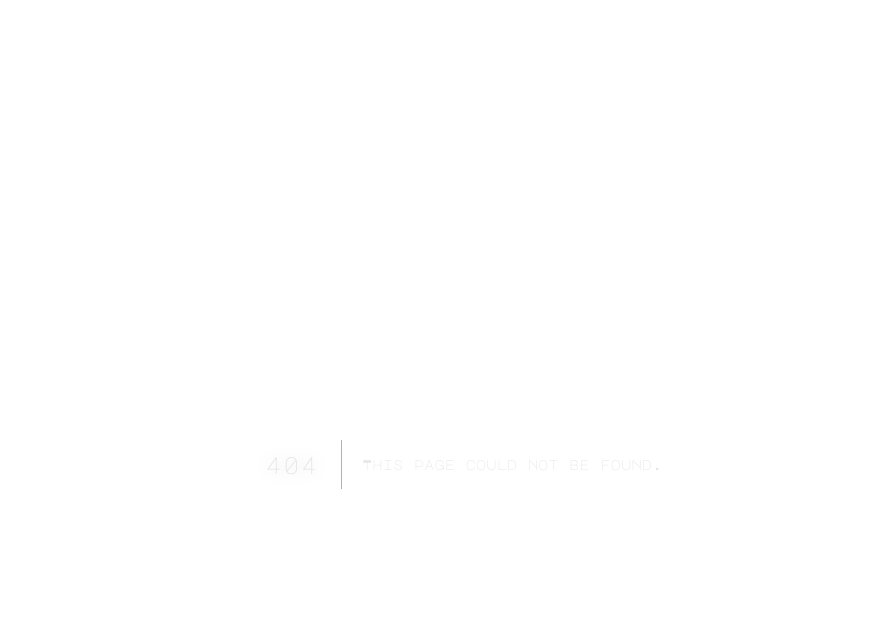
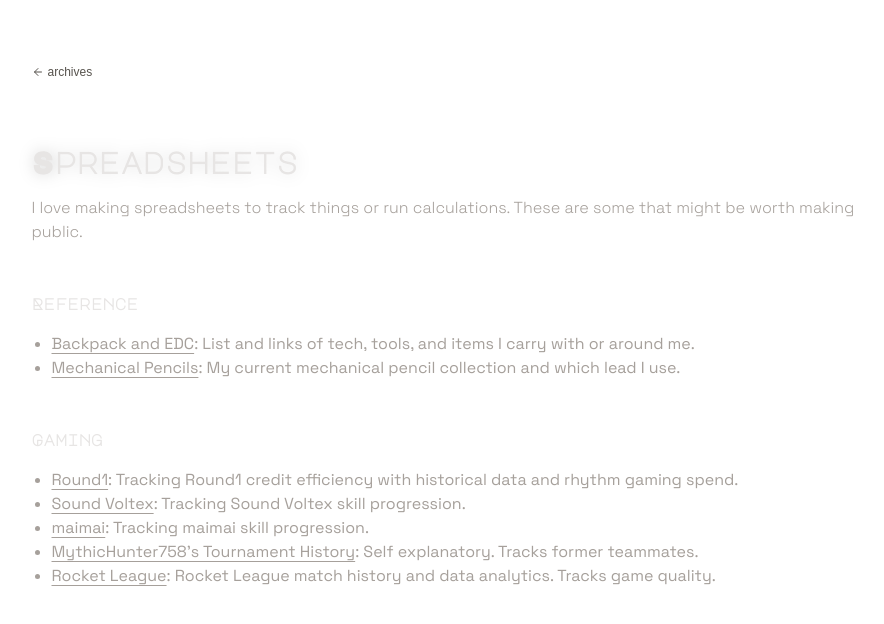
Before and after one commit to hparcells/the-archives, a Next.js app: page /spreadsheets in a window 1280 px wide. Before the commit this address had no page. Shown: the top 624 px of the page, without its empty margins (169-1053 px from the left). Built offline with nearby package versions, Linux system fonts and the light colour scheme; a web font is replaced by a local one.

Commit message:
feat: Add Spreadsheets page.

```diff
--- a/cspell.json
+++ b/cspell.json
@@ -23,8 +23,10 @@
         "Khaled",
         "Kilohearts",
         "Krita",
+        "maimai",
         "Makoto",
         "Mero",
+        "MythicHunter758",
         "Overengineered",
         "Parcells",
         "pydub",
@@ -39,6 +41,7 @@
         "tkinter",
         "upskilling",
         "vercel",
+        "Voltex",
         "wasn",
         "Wube",
         "Yukimura"
--- a/src/app/page.tsx
+++ b/src/app/page.tsx
@@ -18,6 +18,7 @@
     title: 'Content',
     items: [
       { title: 'Projects', to: '/projects' },
+      { title: 'Spreadsheets', to: '/spreadsheets' },
       { title: 'Blog', to: 'https://blog.hunterparcells.com/' }
     ]
   },
--- /dev/null
+++ b/src/app/spreadsheets/page.tsx
@@ -0,0 +1,92 @@
+import type { Metadata } from 'next';
+
+import PageLayout from '@/components/PageLayout';
+
+export const metadata: Metadata = {
+  title: 'Spreadsheets'
+};
+
+function Cool() {
+  return (
+    <PageLayout
+      title='Spreadsheets'
+      description='I love making spreadsheets to track things or run calculations. These are some that might be worth making public.'
+    >
+      <section className='stack-4'>
+        <h2>Reference</h2>
+        <ul>
+          <li>
+            <a
+              href='https://docs.google.com/spreadsheets/d/1iNvxIq26vOTbI3qhXYcD8VTJ0SYfYCiIh4mZ0YwJCjM/edit?usp=sharing'
+              target='_blank'
+            >
+              Backpack and EDC
+            </a>
+            : List and links of tech, tools, and items I carry with or around me.
+          </li>
+          <li>
+            <a
+              href='https://docs.google.com/spreadsheets/d/14q72dLnyfGd4Zt5hINrikuA5FNnRfLnEd732RVPlCxk/edit?usp=sharing'
+              target='_blank'
+            >
+              Mechanical Pencils
+            </a>
+            : My current mechanical pencil collection and which lead I use.
+          </li>
+        </ul>
+      </section>
+      <section className='stack-4'>
+        <h2>Gaming</h2>
+        <ul>
+          <li>
+            <a
+              href='https://docs.google.com/spreadsheets/d/14YThGTAQQclZjUyihgA-N2LXFTrFq4WZJUkYJvZmcQo/edit?gid=983466668'
+              target='_blank'
+            >
+              Round1
+            </a>
+            : Tracking Round1 credit efficiency with historical data and rhythm gaming spend.
+          </li>
+          <li>
+            <a
+              href='https://docs.google.com/spreadsheets/d/1CNCWPo9jbyjLnMGmUSi0yEOpgbU4cZGwdUvgu2KTX5U/edit?usp=sharing'
+              target='_blank'
+            >
+              Sound Voltex
+            </a>
+            : Tracking Sound Voltex skill progression.
+          </li>
+          <li>
+            <a
+              href='https://docs.google.com/spreadsheets/d/1Nha5eWMSRxdrMcCqQ7vpkIMvyExBEAfQcQ3kUOLe0aQ/edit?usp=sharing'
+              target='_blank'
+            >
+              maimai
+            </a>
+            : Tracking maimai skill progression.
+          </li>
+          <li>
+            <a
+              href='https://docs.google.com/spreadsheets/d/1YYu9tNWE7hryX1QdDcJZNWcys3WiBgi3neh3rUL0KdQ/edit?usp=sharing'
+              target='_blank'
+            >
+              MythicHunter758&apos;s Tournament History
+            </a>
+            : Self explanatory. Tracks former teammates.
+          </li>
+          <li>
+            <a
+              href='https://docs.google.com/spreadsheets/d/17cwZ9xUbEFDxOkZmrmqxB1ZWefl2kmTdxSYj16ltN38/edit?gid=532013768'
+              target='_blank'
+            >
+              Rocket League
+            </a>
+            : Rocket League match history and data analytics. Tracks game quality.
+          </li>
+        </ul>
+      </section>
+    </PageLayout>
+  );
+}
+
+export default Cool;
--- a/src/styles/root.css
+++ b/src/styles/root.css
@@ -34,7 +34,7 @@
   h1 {
     @apply text-3xl filter drop-shadow-[0_0_8px_#dadada];
   }
-  p {
+  p, li {
     a {
       @apply text-stone-400 underline underline-offset-4 transition-colors duration-200 hover:text-stone-200;
     }
```
